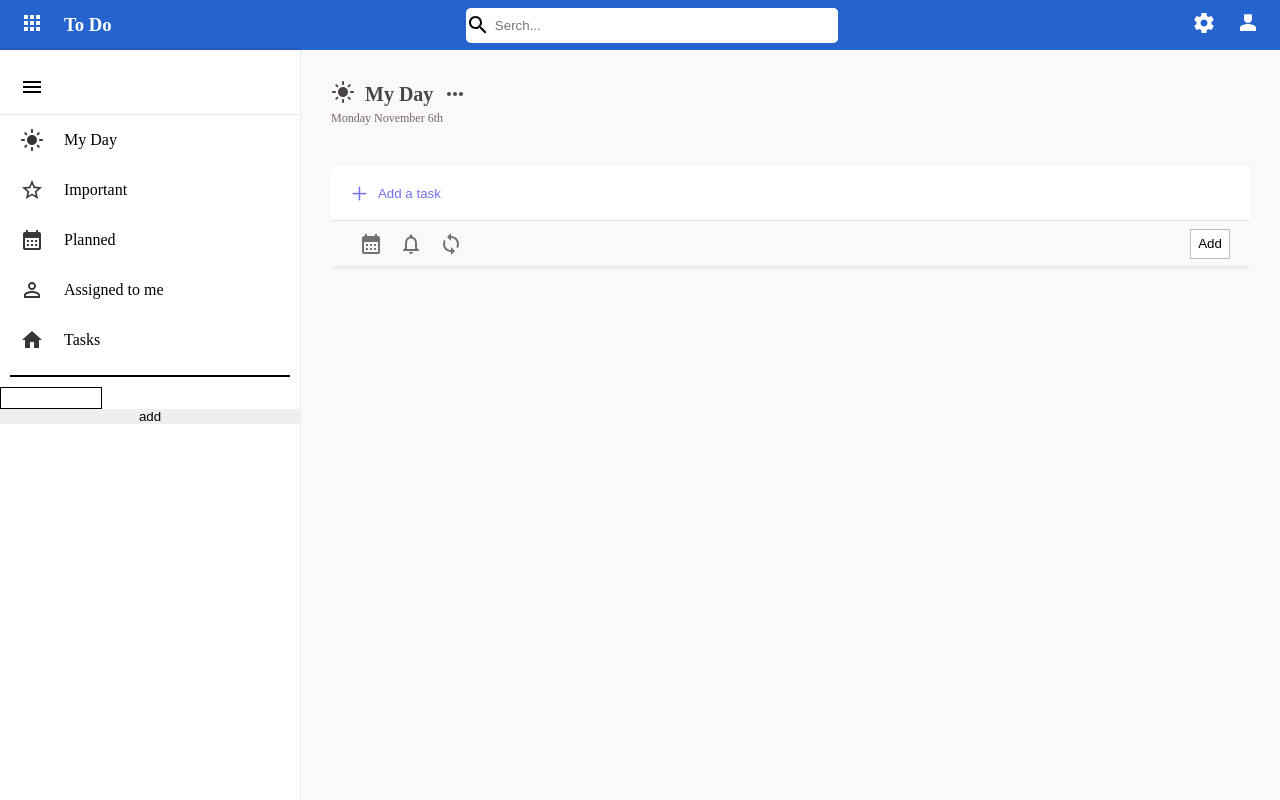
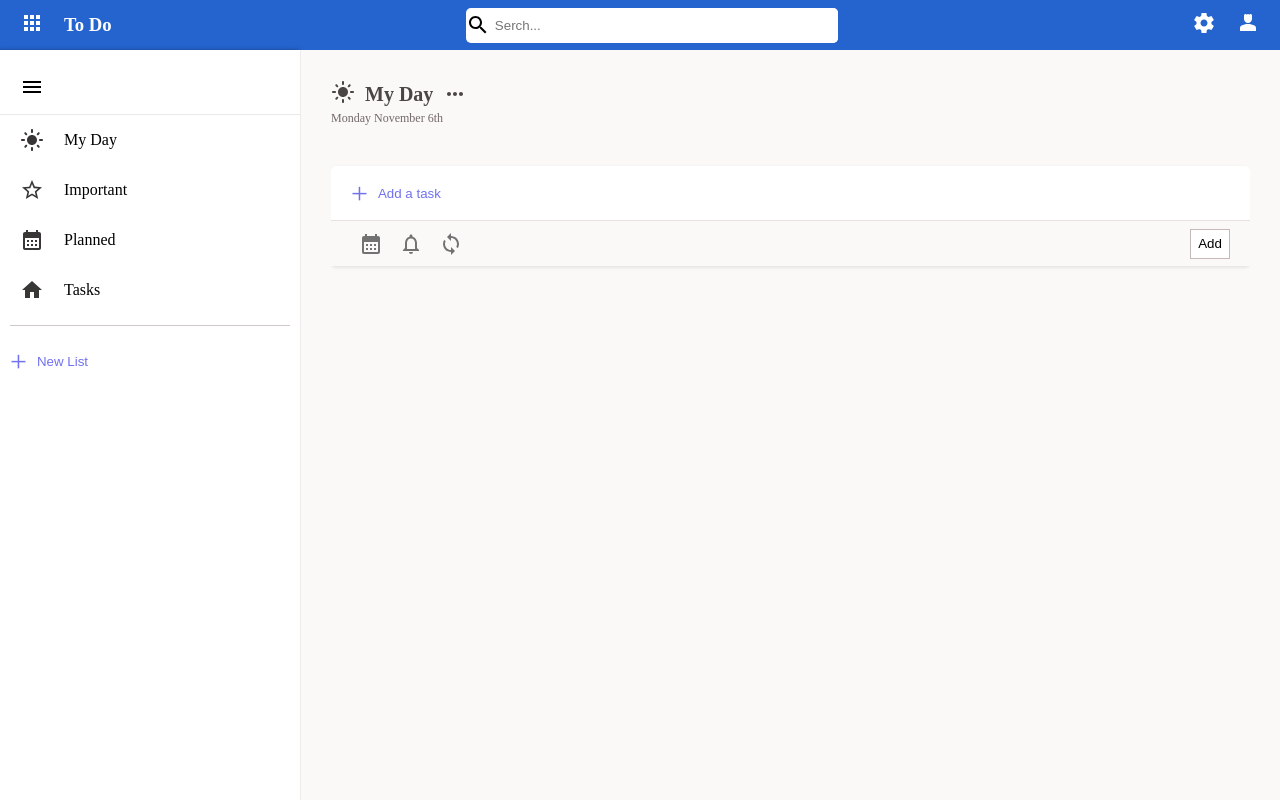
Before and after one commit to koushki-io/todo-list-microsoft, a React (Create React App) app: page /myday in a window 1280 px wide. Built offline with nearby package versions, Linux system fonts and the light colour scheme.

Commit message:
menu list

```diff
--- a/src/components/leftSide/LeftSide.js
+++ b/src/components/leftSide/LeftSide.js
@@ -1,4 +1,4 @@
-import React, { useState } from 'react'
+import React, { useRef, useState } from 'react'
 import styles from './leftSIde.module.css'
 import MenuIcon from '@mui/icons-material/Menu';
 import StarBorderIcon from '@mui/icons-material/StarBorder';
@@ -9,6 +9,9 @@
 import { useNavigate } from 'react-router-dom';
 import { useDispatch, useSelector } from 'react-redux';
 import { AddNewListAction } from '../redux/action';
+import FormatListBulletedIcon from '@mui/icons-material/FormatListBulleted';
+import DropDownMenu from "./dropMenu/DropDownMenu"
+
 function LeftSide({showSide,OpenCloseSideHandler,countTasks}) {
 
 // ["My Day","Important","Planned","Assigned to me","Tasks"]
@@ -16,14 +19,35 @@
 {name: 'My Day',path:'myday',icon:<LightModeIcon className={styles.icons}/> },
 {name: 'Important',path:'important',icon:<StarBorderIcon className={styles.icons}/>},
 {name: 'Planned',path:'planned',icon:<CalendarMonthIcon className={styles.icons}/> },
-{name: 'Assigned to me',path:'assignedMe',icon:<PersonOutlineIcon className={styles.icons}/> },
+// {name: 'Assigned to me',path:'assignedMe',icon:<PersonOutlineIcon className={styles.icons}/> },
 {name: 'Tasks',path:'tasks',icon:<HomeIcon className={styles.icons}/> }
 ])
 
 
 const newList=useSelector(x=>x.newList)
 
-console.log(newList);
+
+const Tasks=useSelector(x=>x.Tasks)
+// const listCont=
+const listPath=newList.map((list=>list.path))
+const countList={}
+listPath.map(path=>{
+    let count=0
+    Tasks.map(task=>{
+        if (task.group==path && !task.completed) {
+            count++
+        }
+    })
+    countList[path]=count
+    return countList
+
+})
+
+
+
+
+
+
 
 
 
@@ -36,12 +60,51 @@
 const dispatch = useDispatch()
 
 
+const[client,setClient]=useState({x:0,y:0})
+const[showDroup,setshowDroup]=useState(false)
+const[selectPath,setselectPath]=useState('')
+const ContextMenuHandler=(e,path)=>{
+    e.preventDefault()
+    setClient({x:e.pageX,y:e.pageY})
+    setselectPath(path)
+    setshowDroup(true)
+}
+
+const CloseDropDoun=()=>{
+    setshowDroup(false)
+}
+
+
+const addGroupHandler =(e)=>{
+    e.preventDefault()
+    setInputValue("")
+    const countList={name:inputValue,path:inputValue.replace(/\s/g, '').toLowerCase()}
+    if(inputValue.length){
+
+        dispatch(AddNewListAction(countList))
+    }
+}
+const listItem=useRef()
+window.oncontextmenu = function(event) {
+    if (event.target.className !== listItem.current.className) {
+        CloseDropDoun()
+    }
+
+    }
+window.onclick = function(event) {
+
+    CloseDropDoun()
+
+
+    }
+
 const pathHandler =(path)=>{
 navigate(`./${path}`)
 }
 return (
 <div className={showSide ? styles.parent :styles.parentOff }>
 <div className={styles.header} onClick={OpenCloseSideHandler} ><MenuIcon/></div>
+<div className={styles.menuParent}>
 <div className={styles.menu}>
 { menuList.map((item)=>
 <div className={styles.menuBox} key={item.name}
@@ -61,28 +124,35 @@
 <div className={styles.borderBox} >
 <div className={styles.border} ></div>
 </div>
+<div className={styles.menuList}>
+{newList.map(list=> <div
+className={styles.menuBoxList} key={list.name}
+ref={listItem}
+onContextMenu={(e)=>ContextMenuHandler(e,list.path)}
+ onClick={(()=>{
+navigate(`./groups/${list.path}`)
+})}>
+<div className={styles.list}>
+<FormatListBulletedIcon/>
+<span>{list.name}</span>
+</div>
 
-<div style={{display:"flex", flexDirection:"column"}}>
-{newList.map(list=> <span onClick={(()=>{
-navigate(`./groups/${list.path}`)
-})}
-className={styles.group}>
-{list.name}
-</span>)}
+<div className={styles.listCount}>{countList[list.path]>0? countList[list.path] :null}</div>
+</div>)}
 
-<input type="text"
-onChange={changValueHandler}
-style={{width:"100px",height:"20px", border:"1px solid black"}}/>
-<button
-onClick={ ()=>{
-const myObj={name:inputValue,path:inputValue.replace(/\s/g, '').toLowerCase()}
-dispatch(AddNewListAction(myObj))
-}}
- type="submit"
->add</button>
+<form onSubmit={addGroupHandler} className={styles.formParent}>
+        <div className={styles.boxInput} >
+            <span>+</span>
+            <input type="text" value={inputValue} onChange={changValueHandler} placeholder='New List' name='newlist'/>
+        </div>
+       {inputValue.length ? <button type='submit'>Add</button> :null}
+        </form>
+
+
 
 </div>
-
+</div>
+{showDroup ? <DropDownMenu  client={client} path={selectPath}  /> :null}
 </div>
 )
 }
--- /dev/null
+++ b/src/components/leftSide/dropMenu/DropDownMenu.js
@@ -0,0 +1,48 @@
+import React, { useEffect, useRef } from 'react'
+import StarBorderIcon from '@mui/icons-material/StarBorder';
+import AddTaskIcon from '@mui/icons-material/AddTask';
+
+import DeleteIcon from '@mui/icons-material/Delete';
+import styles from './dropDown.module.css'
+import { useDispatch, useSelector } from 'react-redux';
+import { DeleteAction } from '../../redux/action';
+function DropDownMenu({client,path}) {
+const dispatch=useDispatch()
+
+const {task}=useSelector(x=>x.rightSide)
+
+const deleteHandler=()=>{
+  console.log(path);
+  // dispatch(DeleteAction(id))
+  // dispatch(UpdateAction())
+  // if (task.id===id) {
+  //   dispatch(OpenCloseRightSide(false))
+  // }
+
+}
+  return (
+
+     <div
+    style={{left:`${client.x}px` ,top:`${client.y+5}px` }}
+    className={styles.parent_item} >
+
+<div className={styles.itemMenu}  >
+
+{/* <div className={styles.item}>
+<StarBorderIcon /><span> Mark az important </span>
+</div>
+<div className={styles.item}>
+<AddTaskIcon/> <span>Mark az completed</span>
+</div> */}
+
+<div className={styles.item} onClick={deleteHandler}>
+<DeleteIcon style={{color:"red"}}/> <span>Delete</span>
+</div>
+
+</div>
+
+   </div>
+  )
+}
+
+export default DropDownMenu
--- /dev/null
+++ b/src/components/leftSide/dropMenu/dropDown.module.css
@@ -0,0 +1,33 @@
+
+
+
+.parent_item{
+
+    z-index: 9999999;
+    background-color: rgb(252, 252, 252);
+    position: fixed;
+    left: 20px;
+    width: 250px;
+    height: auto;
+    padding: 5px 0;
+    border-radius: 5px;
+    box-shadow: 0px 1px 5px rgb(170, 167, 167);
+}
+.itemMenu{
+    display: flex;
+    flex-direction: column;
+
+}
+
+.item{
+    padding: 5px 10px;
+    cursor: pointer;
+    display: flex;
+    align-items: center;
+    color: black;
+    gap: 10px;
+
+}
+.item:hover{
+    background-color: #FAF9F8
+}
--- a/src/components/leftSide/leftSIde.module.css
+++ b/src/components/leftSide/leftSIde.module.css
@@ -32,6 +32,39 @@
     cursor: pointer;
     border-bottom:.3px solid rgb(234, 233, 233);
 }
+.menuParent{
+    width: 100%;
+    height: calc(100% - 130px);
+    overflow-y: auto;
+    overflow-x: hidden;
+}
+
+.menuParent {
+    scrollbar-width: thin;
+    scrollbar-color: #2564CF #a9a6a4;
+}
+
+
+.menuParent::-webkit-scrollbar {
+    width: 5px;
+
+}
+
+.menuParent::-webkit-scrollbar-thumb {
+    background: #2564CF;
+    border-radius: 20px;
+}
+
+.menuParent::-webkit-scrollbar-thumb:hover {
+    background: rgb(76, 75, 75);
+}
+
+.menuParent::-webkit-scrollbar-track {
+    background: #a9a6a4;
+    border-radius: 20px;
+    box-shadow: inset 0px 0px 0px 0px #F0F0F0;
+}
+
 .menuItem{
     cursor: pointer;
     height: 50px;
@@ -66,5 +99,89 @@
 }
 
 .border{
-    border: 1px solid black;
+    border-bottom: .5px solid rgb(209, 200, 200);
 }
+
+
+
+.formParent{
+    width: 100%;
+    /* box-shadow: 0px 1.6px 3.6px rgba(0,0,0,0.1); */
+    /* border-radius: 5px; */
+    background-color: #fff;
+    padding: 10px;
+    box-sizing: border-box;
+    display: flex;
+    justify-content: space-between;
+}
+.formParent button{
+    cursor: pointer;
+    background-color: #fff;
+
+
+}
+
+.boxInput{
+    width: 100%;
+    height: 30px;
+    /* border-bottom: 1px solid rgb(235, 223, 223); */
+    display: flex;
+    align-items: center;
+    /* padding: 20px; */
+    box-sizing: border-box;
+
+}
+.boxInput span{
+color: rgb(113, 113, 238);
+cursor: pointer;
+    padding-right:10px;
+    font-size: 30px;
+    font-weight: 500;
+}
+.boxInput input{
+   /* border: 1px solid black; */
+   width: 100%;
+   height: 30px;
+   outline: none;
+
+}
+.boxInput input::placeholder{
+/* padding: 5px; */
+color: rgb(113, 113, 238);
+
+font-weight: "100";
+}
+.boxInput input:focus::placeholder {
+
+    color: #000;
+
+ }
+ .menuList{
+    width: 100%;
+    display: flex;
+    flex-direction: column;
+
+ }
+
+ .menuBoxList{
+   display: flex;
+    flex-direction: row;
+    white-space: nowrap;
+    width: 100%;
+    align-items: center;
+    padding: 15px 20px;
+    justify-content: space-between;
+ }
+ .menuBoxList:hover{
+    background-color: #FAF9F8;
+    cursor: pointer;
+ }
+
+ .list{
+    display: flex;
+    align-items: center;
+    gap: 20px;
+ }
+ .listCount{
+    margin-right: 40px;
+ }
--- a/src/components/redux/action.js
+++ b/src/components/redux/action.js
@@ -170,3 +170,6 @@
 export const AddNewListAction=(newList)=>(dispatch,getstate)=>{
   dispatch({type:'addList', payload:newList})
 }
+// export const AddNewListAction=(newList)=>(dispatch,getstate)=>{
+//   dispatch({type:'addList', payload:newList})
+// }
--- a/src/components/redux/reducer.js
+++ b/src/components/redux/reducer.js
@@ -1,7 +1,7 @@
 export const Tasks=(state=[],action)=>{
    switch (action.type) {
        case 'AddTask':
-        return  [...state,action.payload]
+        return  [action.payload,...state]
        case 'ChangTask':
         return action.payload
        default:
--- a/src/components/redux/store.js
+++ b/src/components/redux/store.js
@@ -14,8 +14,6 @@
 
 const tasks=localStorage.getItem("Tasks") ? JSON.parse(localStorage.getItem("Tasks")) :[]
 const newListSave=localStorage.getItem("newList") ? JSON.parse(localStorage.getItem("newList")) :[]
-console.log(newListSave);
-
 const initialState={
   Tasks:tasks,
   newList:newListSave
--- a/src/components/taskItem/TaskItem.js
+++ b/src/components/taskItem/TaskItem.js
@@ -7,6 +7,9 @@
 import DropDownMenu from './dropMenu/DropDownMenu';
 import  CheckBox  from './checkBox/CheckBox';
 import Notification  from "../../audio/mixkit-correct-answer-tone-2870 (mp3cut.net).mp3"
+
+
+
 
 function TaskItem({data}) {
 
@@ -85,7 +88,7 @@
   return (
    <div>
      <div className={styles.parent_item_list}  >
-{data.dropDown &&  <DropDownMenu client={client} id={data.id} show={data.dropDown} />}
+{data.dropDown &&  <DropDownMenu  client={client} id={data.id} show={data.dropDown} />}
 
 
 <div className={styles.leftSide}>
--- a/src/pages/404.js
+++ b/src/pages/404.js
@@ -5,7 +5,7 @@
   const navigate = useNavigate();
   useEffect(() => {
 
-      navigate("/mayday")
+      navigate("/myday")
   }, [])
 
 
```
